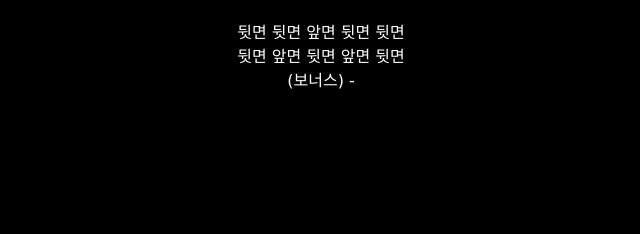
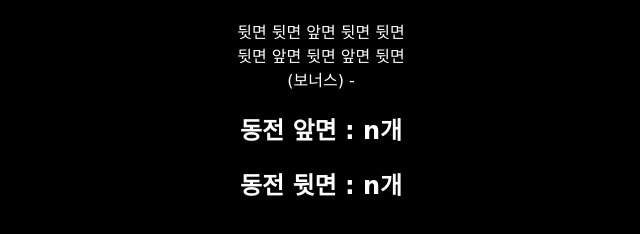
Before and after one commit to kimain050401/stock-coin-flip, a plain HTML site: page index.html in a window 1280 px wide. Shown: the part 70-304 px from the top of the page, without its empty margins (319-959 px from the left). Drawn offline with Linux system fonts and the light colour scheme; a web font is replaced by a local one.

Commit message:
add coin back and front number

```diff
--- a/index.html
+++ b/index.html
@@ -12,7 +12,7 @@
             font-family: 'East Sea Dokdo', cursive;
             background-color: black;
         }
-        h1{
+        h1, h2{
             color: white;
             font-family: 'East Sea Dokdo', cursive;
         }
@@ -42,6 +42,8 @@
         <div>
             <a id="coin10">(보너스) -</a>
         </div>
+        <h2 id="front">동전 앞면 : n개</h2>
+        <h2 id="back">동전 뒷면 : n개</h2>
     </div>
     <script>
         let front = 0
```
